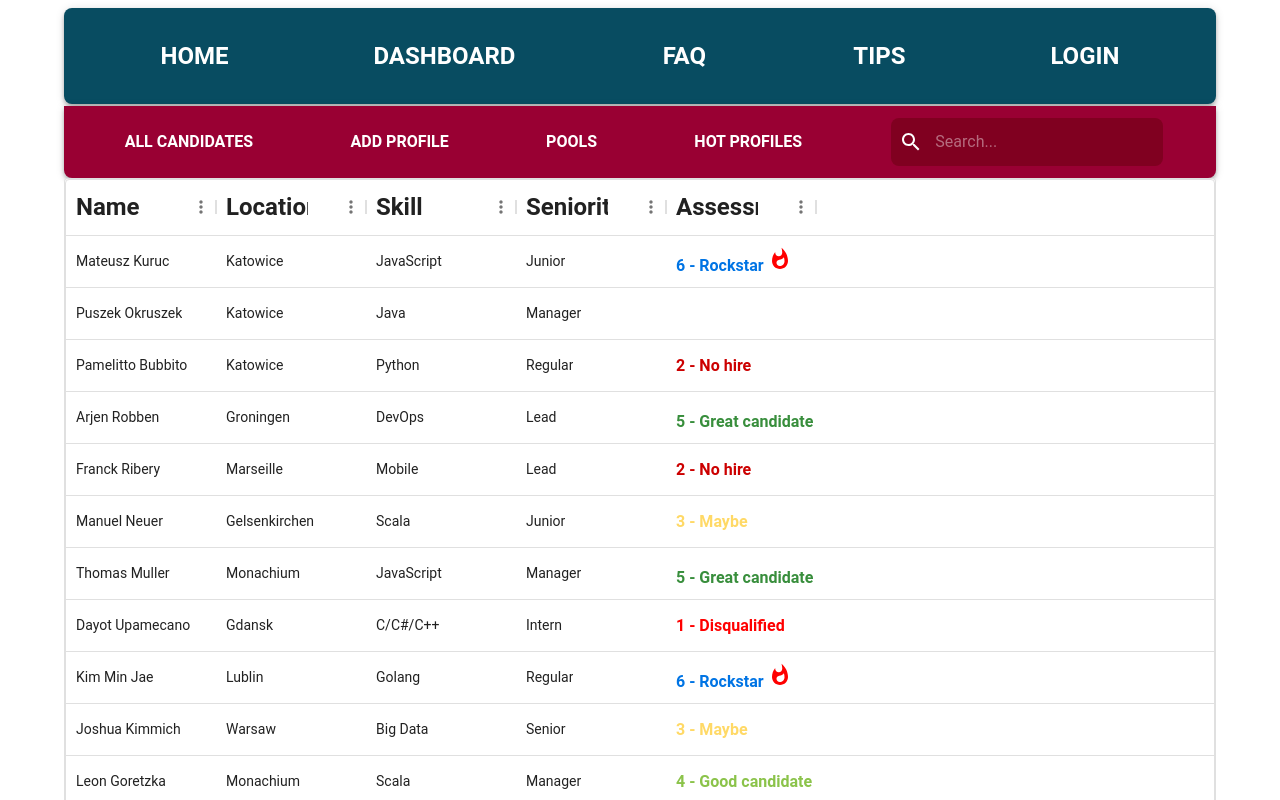
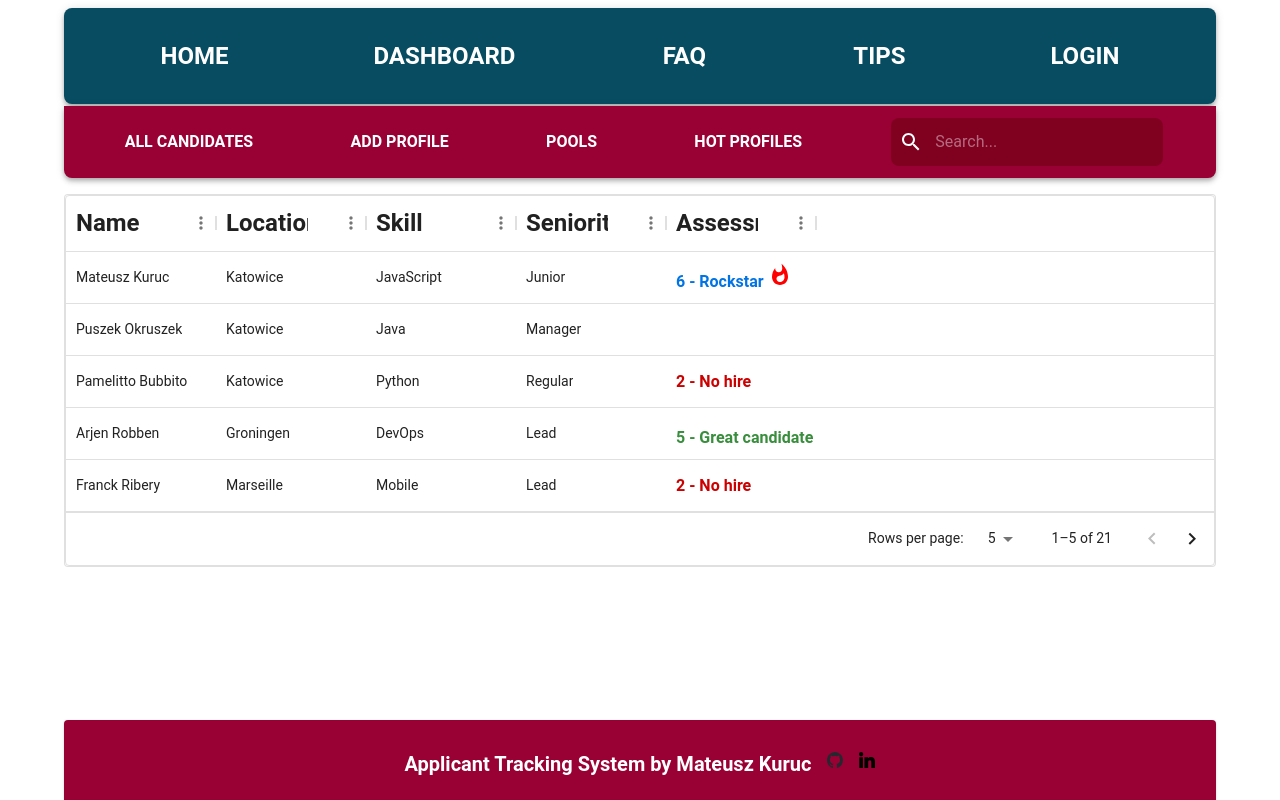
Before and after one commit to MateuszKuruc/ATS-recruitment-app, a React (Create React App) app in the folder ats-frontend/: page /candidates in a window 1280 px wide. Shown: the top 800 px of the page. Built offline with nearby package versions, Linux system fonts and the light colour scheme.

Commit message:
style pagination for data grid

```diff
--- a/ats-frontend/src/components/AllCandidates.js
+++ b/ats-frontend/src/components/AllCandidates.js
@@ -17,23 +17,7 @@ import { useState } from "react";
 
 import { Link } from "react-router-dom";
 
-const AllCandidates = ({ candidates, hotCandidates }) => {
-  const [page, setPage] = useState(0);
-  const [rowsPerPage, setRowsPerPage] = useState(5);
-
-  const emptyRows =
-    page > 0 ? Math.max(0, (1 + page) * rowsPerPage - candidates.length) : 0;
-
-  const handleChangePage = (event, newPage) => {
-    setPage(newPage);
-  };
-
-  const handleChangeRowsPerPage = (event) => {
-    setRowsPerPage(parseInt(event.target.value, 10));
-    setPage(0);
-  };
-
-  const getColorForAssessment = (assessment) => {
+export const getColorForAssessment = (assessment) => {
   switch (assessment) {
     case "6 - Rockstar":
       return "#0074e4";
@@ -51,6 +35,22 @@ const AllCandidates = ({ candidates, hotCandidates }) => {
       return null;
   }
 };
+
+const AllCandidates = ({ candidates, hotCandidates }) => {
+  // const [page, setPage] = useState(0);
+  // const [rowsPerPage, setRowsPerPage] = useState(5);
+
+  // const emptyRows =
+  //   page > 0 ? Math.max(0, (1 + page) * rowsPerPage - candidates.length) : 0;
+
+  // const handleChangePage = (event, newPage) => {
+  //   setPage(newPage);
+  // };
+
+  // const handleChangeRowsPerPage = (event) => {
+  //   setRowsPerPage(parseInt(event.target.value, 10));
+  //   setPage(0);
+  // };
 
   const rows = candidates.map((candidate) => ({
     id: candidate.id,
@@ -106,9 +106,20 @@ const AllCandidates = ({ candidates, hotCandidates }) => {
   ];
 
   return (
-    <div>
+    <div style={{ marginTop: "1rem", borderRadius: "0.5rem" }}>
       <Paper variant="outlined">
-        <DataGrid rows={rows} columns={columns} />
+        <DataGrid
+          rows={rows}
+          columns={columns}
+          initialState={{
+            pagination: {
+              paginationModel: {
+                pageSize: 5,
+              },
+            },
+          }}
+          pageSizeOptions={[5, 10, 15, 25, 50]}
+        />
       </Paper>
     </div>
   );
```
Also changed, not shown: ats-frontend/src/components/HotProfiles.js (added, +9 -0 lines). Lines whose indentation alone changed are shown as unchanged.
